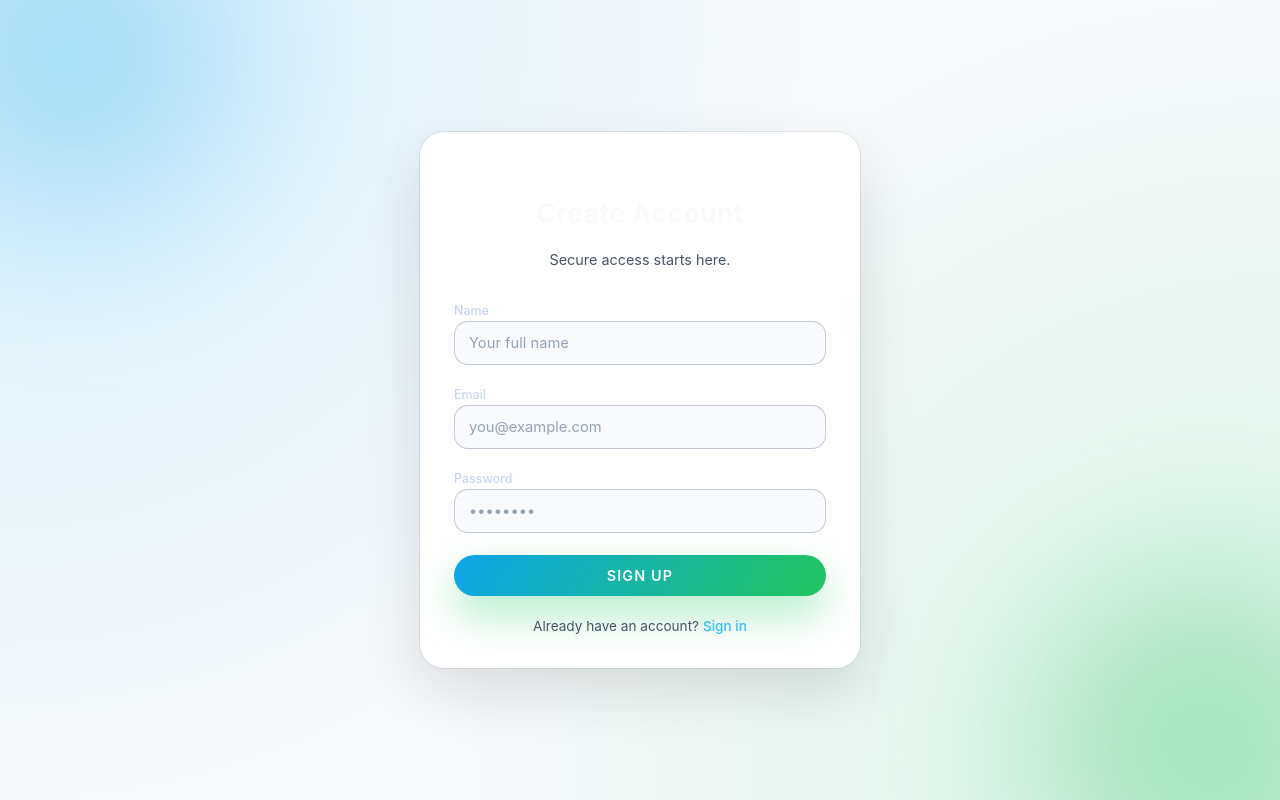
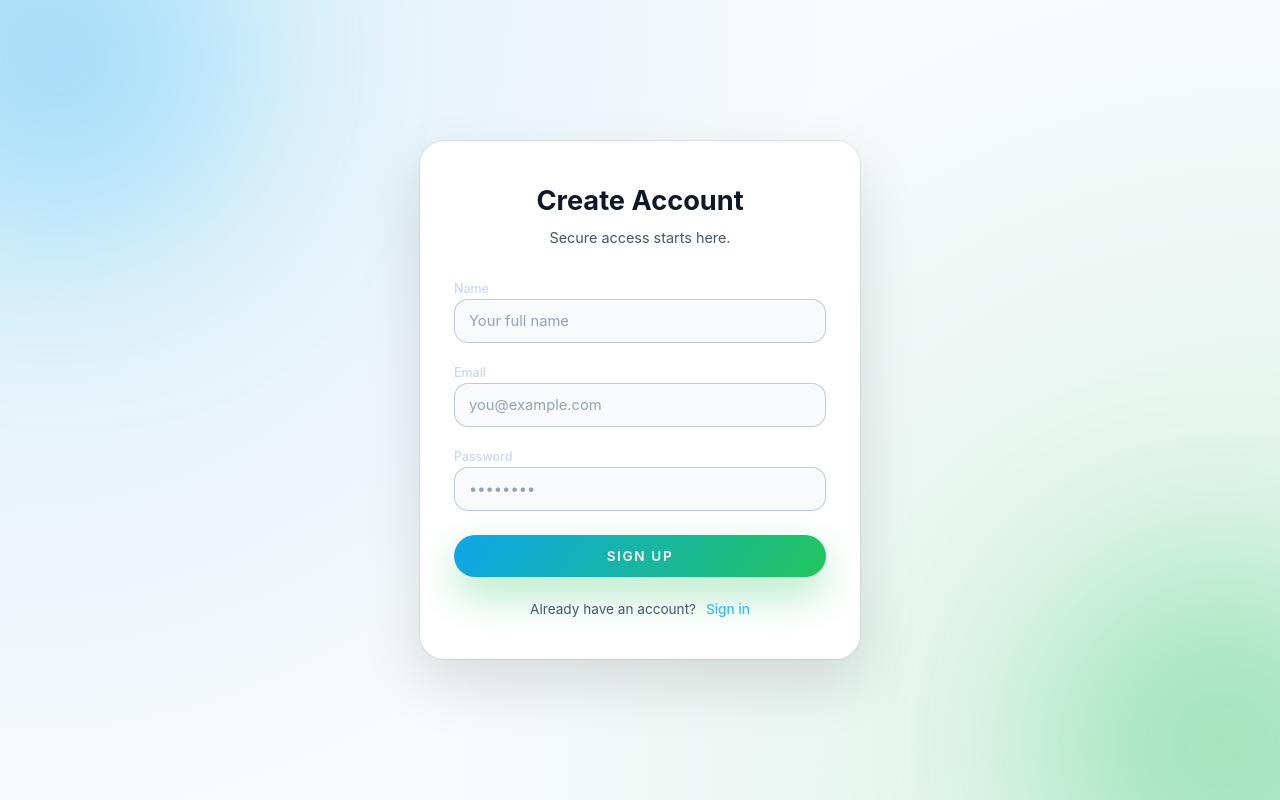
Before and after one commit to yuvaraj-81/Secure-Online-Examination-Proctoring-System, a React (Vite) app in the folder Frontend/online-exam-UI/: page /signup in a window 1280 px wide. Built offline with nearby package versions, Linux system fonts and the light colour scheme; no server answers.

Commit message:
Update in UI

```diff
--- a/Frontend/online-exam-UI/src/App.css
+++ b/Frontend/online-exam-UI/src/App.css
@@ -1,4 +1,6 @@
-/* ================= AUTH PAGE BACKGROUND ================= */
+/* ======================================================
+   AUTH PAGE BACKGROUND
+====================================================== */
 
 .auth-page {
   min-height: 100vh;
@@ -6,7 +8,7 @@
   display: flex;
   align-items: center;
   justify-content: center;
-  padding: 32px 20px;
+  padding: clamp(20px, 4vw, 40px);
   background:
     radial-gradient(circle at 0% 0%, rgba(56, 189, 248, 0.18), transparent 55%),
     radial-gradient(circle at 100% 100%, rgba(34, 197, 94, 0.18), transparent 55%),
@@ -15,54 +17,63 @@
   overflow: hidden;
 }
 
-/* subtle floating glow */
+/* ambient glow orbs */
 .auth-page::before,
 .auth-page::after {
   content: "";
   position: absolute;
-  width: 320px;
-  height: 320px;
+  width: clamp(240px, 30vw, 360px);
+  height: clamp(240px, 30vw, 360px);
   border-radius: 50%;
-  filter: blur(90px);
+  filter: blur(100px);
   opacity: 0.35;
   z-index: 0;
+  pointer-events: none;
 }
 
 .auth-page::before {
   background: #38bdf8;
-  top: -100px;
-  left: -80px;
+  top: -120px;
+  left: -120px;
 }
 
 .auth-page::after {
   background: #22c55e;
-  bottom: -100px;
-  right: -80px;
+  bottom: -120px;
+  right: -120px;
 }
 
-/* ================= AUTH CARD ================= */
+/* ======================================================
+   AUTH CARD
+====================================================== */
 
 .auth-card {
   position: relative;
   z-index: 1;
   width: 100%;
   max-width: 440px;
-  padding: 40px 34px 32px;
+  padding: clamp(26px, 4vw, 40px) clamp(22px, 4vw, 34px);
   border-radius: 24px;
-  background: rgba(15, 23, 42, 0.95);
+
+  background: rgba(15, 23, 42, 0.94);
   backdrop-filter: blur(24px);
+
   box-shadow:
     0 30px 80px rgba(0, 0, 0, 0.65),
-    0 0 0 1px rgba(148, 163, 184, 0.25);
+    0 0 0 1px rgba(148, 163, 184, 0.22);
+
   color: #e5e7eb;
-  transition: transform 0.2s ease, box-shadow 0.2s ease;
+
+  transition:
+    transform 0.2s ease,
+    box-shadow 0.2s ease;
 }
 
 .auth-card:hover {
   transform: translateY(-2px);
   box-shadow:
     0 40px 100px rgba(0, 0, 0, 0.75),
-    0 0 0 1px rgba(148, 163, 184, 0.35);
+    0 0 0 1px rgba(148, 163, 184, 0.32);
 }
 
 .auth-card-inner {
@@ -70,11 +81,13 @@
   z-index: 1;
 }
 
-/* ================= HEADER ================= */
+/* ======================================================
+   HEADER
+====================================================== */
 
 .auth-title {
   text-align: center;
-  font-size: 1.7rem;
+  font-size: clamp(1.4rem, 3vw, 1.7rem);
   font-weight: 700;
   margin-bottom: 6px;
   color: #f9fafb;
@@ -85,9 +98,12 @@
   font-size: 0.9rem;
   color: #9ca3af;
   margin-bottom: 26px;
+  line-height: 1.45;
 }
 
-/* ================= FORM ================= */
+/* ======================================================
+   FORM
+====================================================== */
 
 .auth-form {
   display: flex;
@@ -102,18 +118,16 @@
   margin-bottom: 4px;
 }
 
-.auth-input-wrapper {
-  position: relative;
-}
-
 .auth-input {
   width: 100%;
   padding: 12px 14px;
   border-radius: 14px;
   border: 1px solid rgba(148, 163, 184, 0.55);
+
   background: rgba(2, 6, 23, 0.85);
   color: #e5e7eb;
   font-size: 0.92rem;
+
   outline: none;
   transition:
     border-color 0.15s ease,
@@ -135,25 +149,31 @@
   transform: translateY(-1px);
 }
 
-/* ================= BUTTON ================= */
+/* ======================================================
+   PRIMARY BUTTON
+====================================================== */
 
 .auth-button {
-  margin-top: 6px;
+  margin-top: 8px;
   width: 100%;
-  padding: 12px 16px;
+  padding: 13px 18px;
   border-radius: 999px;
   border: none;
   cursor: pointer;
+
   background:
     linear-gradient(120deg, #0ea5e9, #22c55e, #6366f1);
   background-size: 200% 200%;
+
   color: #f9fafb;
-  font-size: 0.9rem;
+  font-size: 0.85rem;
   font-weight: 600;
-  letter-spacing: 0.08em;
+  letter-spacing: 0.12em;
   text-transform: uppercase;
+
   box-shadow:
     0 18px 40px rgba(34, 197, 94, 0.35);
+
   transition:
     background-position 0.35s ease,
     transform 0.12s ease,
@@ -171,20 +191,25 @@
   transform: translateY(0);
 }
 
-/* ================= SWITCH LINK ================= */
+/* ======================================================
+   SWITCH LINK
+====================================================== */
 
 .auth-switch {
-  margin-top: 20px;
+  margin-top: 22px;
   text-align: center;
   font-size: 0.85rem;
   color: #9ca3af;
 }
 
 .auth-switch span {
+  margin-left: 6px;
   color: #38bdf8;
   font-weight: 500;
   cursor: pointer;
-  transition: color 0.15s ease, text-shadow 0.15s ease;
+  transition:
+    color 0.15s ease,
+    text-shadow 0.15s ease;
 }
 
 .auth-switch span:hover {
@@ -192,20 +217,23 @@
   text-shadow: 0 0 12px rgba(34, 197, 94, 0.6);
 }
 
-/* ================= RESPONSIVE ================= */
+/* ======================================================
+   MOBILE OPTIMIZATION
+====================================================== */
 
 @media (max-width: 520px) {
   .auth-card {
-    padding: 28px 22px 24px;
     border-radius: 20px;
   }
 
-  .auth-title {
-    font-size: 1.45rem;
+  .auth-subtitle {
+    font-size: 0.85rem;
   }
 }
 
-/* ================= LIGHT MODE SUPPORT ================= */
+/* ======================================================
+   LIGHT MODE SUPPORT
+====================================================== */
 
 @media (prefers-color-scheme: light) {
   .auth-page {
@@ -223,6 +251,10 @@
       0 0 0 1px rgba(15, 23, 42, 0.08);
   }
 
+  .auth-title {
+    color: #0f172a;
+  }
+
   .auth-input {
     background: #f9fafb;
     color: #0f172a;
--- a/Frontend/online-exam-UI/src/index.css
+++ b/Frontend/online-exam-UI/src/index.css
@@ -1,62 +1,112 @@
+/* ======================================================
+   ROOT TOKENS — DESIGN SYSTEM CORE
+====================================================== */
 :root {
-  /* ================= TYPOGRAPHY ================= */
-  font-family: system-ui, Avenir, Helvetica, Arial, sans-serif;
+  /* ---------- Typography ---------- */
+  font-family: "Inter", system-ui, -apple-system, BlinkMacSystemFont,
+    "Segoe UI", Roboto, Oxygen, Ubuntu, Cantarell, "Helvetica Neue",
+    Arial, sans-serif;
   line-height: 1.5;
   font-weight: 400;
 
-  /* ================= COLORS ================= */
+  /* ---------- Color Scheme ---------- */
   color-scheme: light dark;
-  color: rgba(255, 255, 255, 0.87);
-  background-color: #242424;
 
-  /* ================= RENDERING ================= */
-  font-synthesis: none;
-  text-rendering: optimizeLegibility;
-  -webkit-font-smoothing: antialiased;
-  -moz-osx-font-smoothing: grayscale;
+  /* Light mode defaults */
+  --bg-main: #f8fafc;
+  --bg-surface: #ffffff;
+  --bg-muted: #f1f5f9;
 
-  /* ================= UI TOKENS ================= */
+  --text-main: #0f172a;
+  --text-muted: #64748b;
+  --text-inverse: #ffffff;
+
+  --border-color: #e2e8f0;
+
+  --primary: #2563eb;
+  --primary-hover: #1d4ed8;
+  --primary-soft: rgba(37, 99, 235, 0.12);
+
+  --danger: #dc2626;
+  --success: #16a34a;
+  --warning: #f59e0b;
+
+  /* ---------- Radius ---------- */
   --radius-sm: 6px;
   --radius-md: 10px;
-  --radius-lg: 14px;
+  --radius-lg: 16px;
+  --radius-xl: 22px;
+
+  /* ---------- Shadows ---------- */
+  --shadow-xs: 0 1px 2px rgba(0, 0, 0, 0.05);
+  --shadow-sm: 0 4px 12px rgba(0, 0, 0, 0.08);
+  --shadow-md: 0 10px 30px rgba(0, 0, 0, 0.12);
+
+  /* ---------- Motion ---------- */
   --transition-fast: 0.15s ease;
   --transition-med: 0.25s ease;
+  --transition-slow: 0.4s ease;
 }
 
-/* ================= RESET & BASE ================= */
+/* ======================================================
+   DARK MODE OVERRIDES
+====================================================== */
+@media (prefers-color-scheme: dark) {
+  :root {
+    --bg-main: #0f172a;
+    --bg-surface: #020617;
+    --bg-muted: #020617;
 
+    --text-main: rgba(255, 255, 255, 0.92);
+    --text-muted: rgba(255, 255, 255, 0.6);
+    --border-color: rgba(255, 255, 255, 0.12);
+
+    --primary-soft: rgba(37, 99, 235, 0.25);
+  }
+}
+
+/* ======================================================
+   RESET & BASE
+====================================================== */
 *,
 *::before,
 *::after {
   box-sizing: border-box;
 }
 
+html,
 body {
-  font-family: "Inter", system-ui;
   margin: 0;
-  min-height: 100vh;
-  background-color: inherit;
-  color: inherit;
+  padding: 0;
+  min-height: 100%;
 }
 
-/* ================= LINKS ================= */
-
-a {
-  font-weight: 500;
-  color: #646cff;
-  text-decoration: none;
-  transition: color var(--transition-fast);
+body {
+  background-color: var(--bg-main);
+  color: var(--text-main);
+  font-family: inherit;
+  text-rendering: optimizeLegibility;
+  -webkit-font-smoothing: antialiased;
+  -moz-osx-font-smoothing: grayscale;
 }
 
-a:hover {
-  color: #535bf2;
+/* ======================================================
+   TYPOGRAPHY
+====================================================== */
+h1,
+h2,
+h3,
+h4,
+h5,
+h6 {
+  margin: 0;
+  font-weight: 600;
+  color: var(--text-main);
 }
 
-/* ================= HEADINGS ================= */
-
 h1 {
-  font-size: clamp(2rem, 4vw, 3.2em);
-  line-height: 1.1;
+  font-size: clamp(2rem, 4vw, 3rem);
+  line-height: 1.15;
 }
 
 h2 {
@@ -67,26 +117,55 @@ h3 {
   font-size: 1.2rem;
 }
 
-/* ================= BUTTONS ================= */
+p {
+  margin: 0;
+  color: var(--text-muted);
+}
 
+/* ======================================================
+   LINKS
+====================================================== */
+a {
+  color: var(--primary);
+  font-weight: 500;
+  text-decoration: none;
+  transition: color var(--transition-fast);
+}
+
+a:hover {
+  color: var(--primary-hover);
+}
+
+/* ======================================================
+   BUTTONS — GLOBAL BASE
+====================================================== */
 button {
+  display: inline-flex;
+  align-items: center;
+  justify-content: center;
+  gap: 6px;
+
   border-radius: var(--radius-md);
   border: 1px solid transparent;
   padding: 0.6em 1.2em;
+
   font-size: 0.95rem;
   font-weight: 500;
   font-family: inherit;
-  background-color: #1a1a1a;
-  color: inherit;
+
+  background-color: var(--bg-surface);
+  color: var(--text-main);
+
   cursor: pointer;
   transition:
     background-color var(--transition-med),
-    border-color var(--transition-med),
+    color var(--transition-med),
+    box-shadow var(--transition-fast),
     transform var(--transition-fast);
 }
 
 button:hover {
-  border-color: #646cff;
+  box-shadow: var(--shadow-sm);
   transform: translateY(-1px);
 }
 
@@ -94,61 +173,68 @@ button:active {
   transform: translateY(0);
 }
 
-button:focus,
 button:focus-visible {
   outline: none;
-  box-shadow: 0 0 0 3px rgba(100, 108, 255, 0.35);
+  box-shadow: 0 0 0 3px var(--primary-soft);
 }
 
-/* ================= INPUTS (GLOBAL BASE) ================= */
-
+/* ======================================================
+   INPUTS — GLOBAL BASE
+====================================================== */
 input,
 select,
 textarea {
   font-family: inherit;
   font-size: 0.95rem;
+  color: var(--text-main);
+
+  background-color: var(--bg-surface);
+  border: 1px solid var(--border-color);
   border-radius: var(--radius-sm);
+
+  padding: 0.55em 0.7em;
   outline: none;
+
+  transition:
+    border-color var(--transition-fast),
+    box-shadow var(--transition-fast),
+    background-color var(--transition-fast);
 }
 
-/* ================= SCROLLBAR (SUBTLE) ================= */
+input:focus,
+select:focus,
+textarea:focus {
+  border-color: var(--primary);
+  box-shadow: 0 0 0 3px var(--primary-soft);
+}
 
+/* ======================================================
+   SCROLLBAR — CLEAN & SUBTLE
+====================================================== */
 ::-webkit-scrollbar {
   width: 8px;
   height: 8px;
 }
 
 ::-webkit-scrollbar-thumb {
-  background: rgba(255, 255, 255, 0.15);
+  background: rgba(0, 0, 0, 0.2);
   border-radius: 10px;
 }
 
-::-webkit-scrollbar-thumb:hover {
-  background: rgba(255, 255, 255, 0.25);
-}
-
-/* ================= LIGHT MODE ================= */
-
-@media (prefers-color-scheme: light) {
-  :root {
-    color: #213547;
-    background-color: #ffffff;
-  }
-
-  a:hover {
-    color: #747bff;
-  }
-
-  button {
-    background-color: #f9f9f9;
-  }
-
+@media (prefers-color-scheme: dark) {
   ::-webkit-scrollbar-thumb {
-    background: rgba(0, 0, 0, 0.15);
+    background: rgba(255, 255, 255, 0.2);
   }
 }
 
-/* ================= RESPONSIVE TWEAKS ================= */
+/* ======================================================
+   RESPONSIVE BASELINE
+====================================================== */
+@media (max-width: 1024px) {
+  body {
+    font-size: 15px;
+  }
+}
 
 @media (max-width: 768px) {
   body {
@@ -162,7 +248,7 @@ textarea {
 
 @media (max-width: 480px) {
   h1 {
-    font-size: 1.8rem;
+    font-size: 1.7rem;
   }
 
   h2 {
```
Also changed, not shown: Frontend/online-exam-UI/src/components/Skeleton.css (+36 -11 lines), Frontend/online-exam-UI/src/components/Skeleton.jsx (+17 -2 lines).
